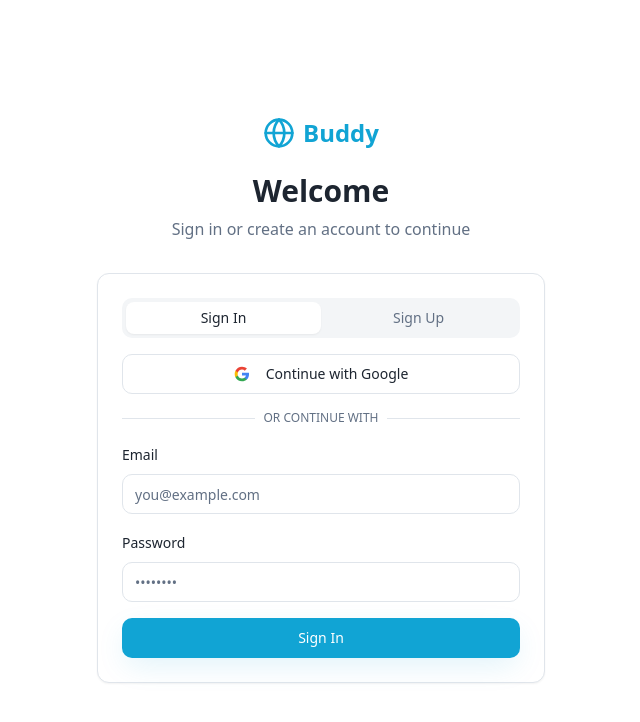
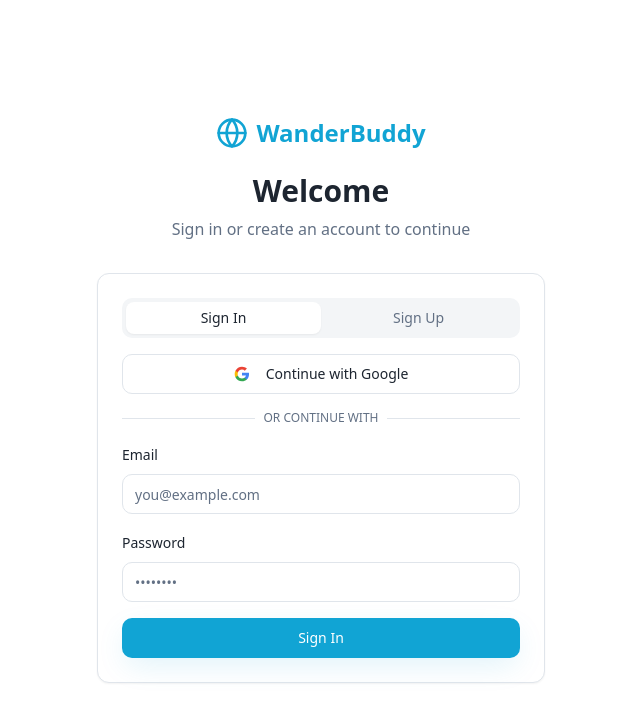
Before and after one commit to hayattofik-01/buddy, a React (Vite) app: page /auth in a window 1280 px wide. Shown: the top 722 px of the page, without its empty margins (319-959 px from the left). Built offline with nearby package versions, Linux system fonts and the light colour scheme; no server answers; the database is empty; the HTML template or start-up script is replaced by a standard one.

Commit message:
profile loop fix

```diff
--- a/src/components/Navbar.tsx
+++ b/src/components/Navbar.tsx
@@ -13,7 +13,7 @@
         <div className="flex items-center justify-between h-16">
           <Link to="/" className="flex items-center gap-2 text-xl font-bold text-primary">
             <Compass className="h-6 w-6" />
-            <span>Buddy</span>
+            <span>WanderBuddy</span>
           </Link>
 
           <div className="hidden md:flex items-center gap-6">
--- a/src/pages/Auth.tsx
+++ b/src/pages/Auth.tsx
@@ -151,7 +151,7 @@
         <div className="text-center">
           <div className="flex items-center justify-center gap-2 text-2xl font-bold text-primary mb-2">
             <Globe className="h-8 w-8" />
-            <span>Buddy</span>
+            <span>WanderBuddy</span>
           </div>
           <h1 className="text-3xl font-bold mt-6 mb-2">Welcome</h1>
           <p className="text-muted-foreground">Sign in or create an account to continue</p>
--- a/src/pages/Index.tsx
+++ b/src/pages/Index.tsx
@@ -168,7 +168,7 @@
           <div className="flex flex-col md:flex-row justify-between items-center gap-4">
             <div className="flex items-center gap-2 text-xl font-bold text-primary">
               <Globe className="h-6 w-6" />
-              <span>Buddy</span>
+              <span>WanderBuddy</span>
             </div>
             <div className="flex gap-6 text-sm text-muted-foreground">
               <Link to="/about" className="hover:text-foreground transition-colors">
@@ -186,7 +186,7 @@
             </div>
           </div>
           <div className="text-center mt-8 text-sm text-muted-foreground">
-            © 2025 TravelMate. Travel the world, never alone.
+            © 2025 WanderBuddy. Travel the world, never alone.
           </div>
         </div>
       </footer>
--- a/src/pages/Onboarding.tsx
+++ b/src/pages/Onboarding.tsx
@@ -162,10 +162,11 @@
 
       toast({
         title: "Profile completed!",
-        description: "Welcome to TravelMate",
+        description: "Welcome to WanderBuddy",
       });
 
-      navigate("/meetups");
+      setShouldShowOnboarding(false);
+      navigate("/meetups", { replace: true });
     } catch (error: any) {
       console.error('Profile update error:', error);
       toast({
@@ -188,7 +189,7 @@
         <div className="text-center">
           <div className="flex items-center justify-center gap-2 text-2xl font-bold text-primary mb-4">
             <Globe className="h-8 w-8" />
-            <span>TravelMate</span>
+            <span>WanderBuddy</span>
           </div>
           <h1 className="text-3xl font-bold mb-2">Complete Your Profile</h1>
           <p className="text-muted-foreground">Tell us more about yourself</p>
```
